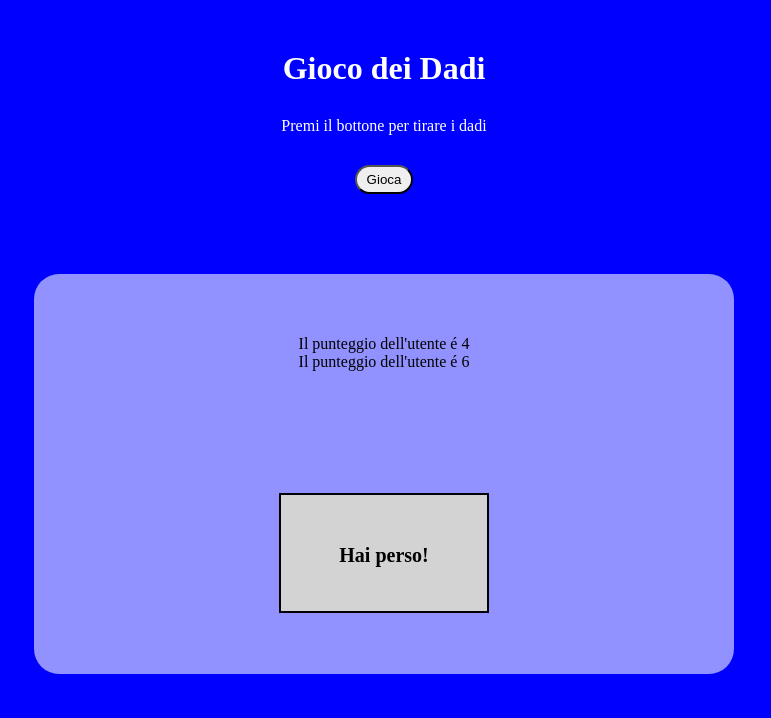
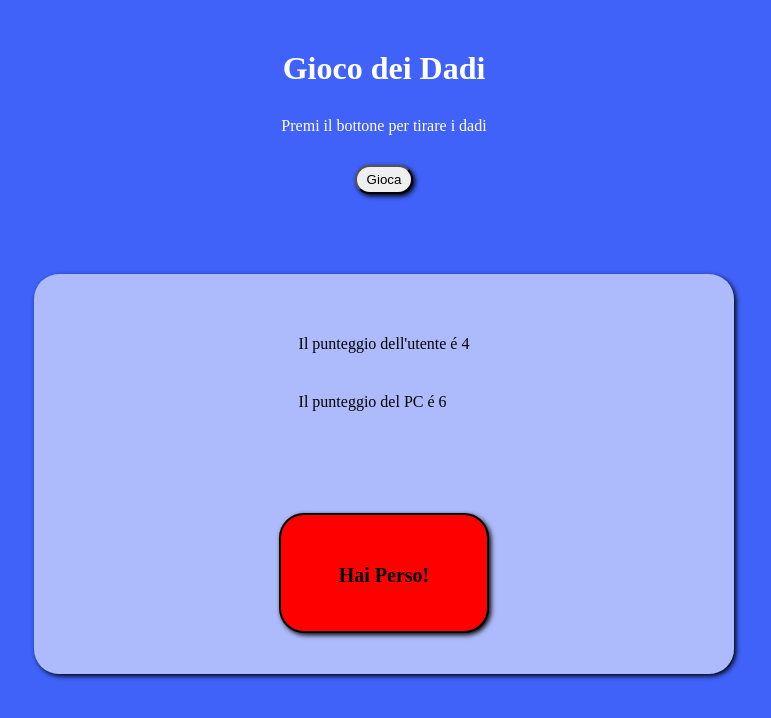
Before and after one commit to ValerioGc/js-mail-dadi, a plain HTML site: page Gioco dei dadi/index.html in a window 1280 px wide. Both pictures are taken after a click on the button "Gioca". Shown: the whole page, without its empty margins (256-1027 px from the left). Drawn offline with Linux system fonts and the light colour scheme.

Commit message:
Revisione finale

```diff
--- a/Gioco dei dadi/css/style.css
+++ b/Gioco dei dadi/css/style.css
@@ -4,17 +4,42 @@
     padding: 0;
 }
 body {
-    background-color: blue;
+    background-color: rgb(64, 98, 249);
     font-family: 'Open Sans' sans-serif;
-    height: 100vh;
 }
-
+.pad-y {
+    padding: 20px 0;
+}
+.bdr {
+    border-radius: 25px;
+}
+header {
+    text-align: center;
+    margin: 50px 0;
+}
+button {
+    padding: 5px 10px;
+    cursor: pointer;
+}
+button,
+h1 {
+    margin: 30px 0;
+}
+h1,
+p {
+    color: #fff;
+}
+button,
+.container,
+#risultato {
+    box-shadow: 2px 2px 5px #000;
+}
+/* Container Risultato */
 .container {
-    margin-top: 700px;
+    /* margin-top: 700px; */
     width: 700px;
     height: 400px;
     margin: auto;
-    border-radius: 25px;
     background-color: rgba(255, 255, 255, 0.568);
     display: flex;
     flex-direction: column;
@@ -23,27 +48,13 @@ body {
 }
 #risultato {
     border: 2px solid black;
-    background-color: white;
+    background-color: #fff;
     width: 30%;
     height: 30%;
     vertical-align: center;
     text-align: center;
     line-height: 120px;
+    font-weight: bold;
+    font-size: 20px;
+    display: none;
 }
-header {
-    text-align: center;
-    margin: 50px 0;
-}
-button {
-    padding: 5px 10px;
-    margin: 30px 0;
-    border-radius: 25px;
-    cursor: pointer;
-}
-h1 {
-    margin: 30px 0;
-    color: #fff;
-}
-p {
-    color: #fff;
-}
--- a/Gioco dei dadi/index.html
+++ b/Gioco dei dadi/index.html
@@ -14,9 +14,9 @@
         <header>
             <h1>Gioco dei Dadi</h1>
             <p>Premi il bottone per tirare i dadi</p>
-            <button id="sub" type="submit">Gioca</button>
+            <button id="sub" type="submit" class="bdr">Gioca</button>
         </header>
-        <div class="container">
+        <div class="container bdr">
             <div>
                 <div id="user_points"></div>
                 <div id="pc_points"></div>
--- a/Gioco dei dadi/js/main.js
+++ b/Gioco dei dadi/js/main.js
@@ -6,19 +6,30 @@ btn.addEventListener ('click',
         let pc_try = Math.ceil(Math.random() * 5) + 1;
         let user_try = Math.ceil(Math.random() * 5) + 1;
         user_points.innerHTML = `Il punteggio dell'utente é  ${user_try} `;
-        pc_points.innerHTML = `Il punteggio dell'utente é  ${pc_try} `;
+        user_points.classList = 'pad-y';
+        pc_points.innerHTML = `Il punteggio del PC é  ${pc_try} `;
+        pc_points.classList = 'pad-y';
         let result;
         if (pc_try > user_try) {
-            result = "Hai perso!"
+            result = "Hai Perso!";
         } else if (pc_try < user_try) {
-            result = "Hai Vinto!"
+            result = "Hai Vinto!";
         } else {
-            result = "Pareggio!"
+            result = "Pareggio!";
         }
         let risultato = document.getElementById('risultato');
         risultato.innerHTML = result;
-        risultato.style.backgroundColor = "LightGrey";
-        risultato.style.fontSize = "20px";
-        risultato.style.fontWeight = "bold";
-        console.log(result)
+        risultato.style.display = 'block';
+        risultato.className = 'bdr';
+        if (result == 'Hai Vinto!') {
+            risultato.style.backgroundColor = "LightGreen";
+            risultato.style.Color = "white";
+        }
+        else if (result == 'Hai Perso!') {
+            risultato.style.backgroundColor = "Red";
+        }
+        else {
+            risultato.style.backgroundColor = "LightGrey";
+        }
+        console.log(result);
     });
```
